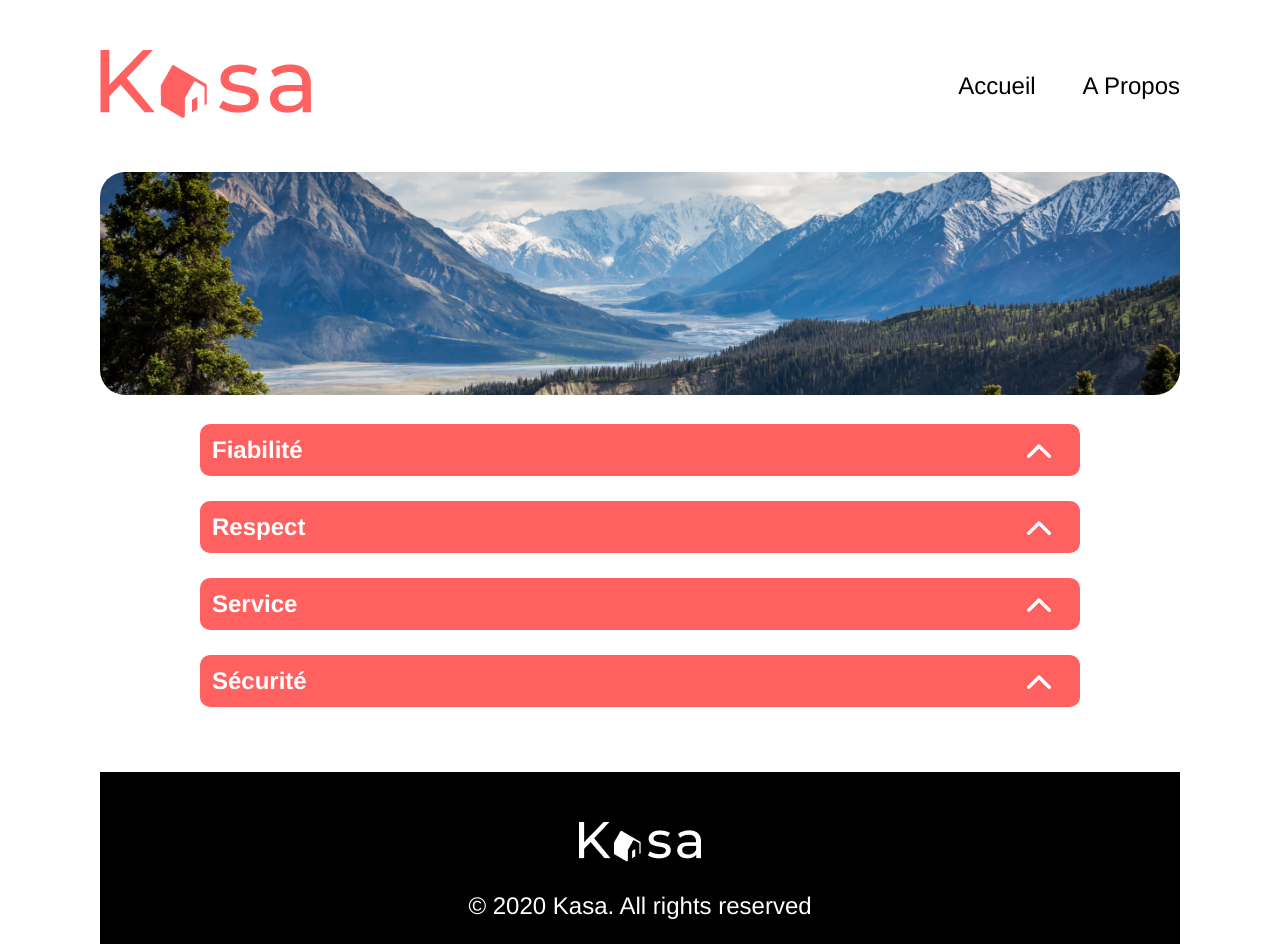
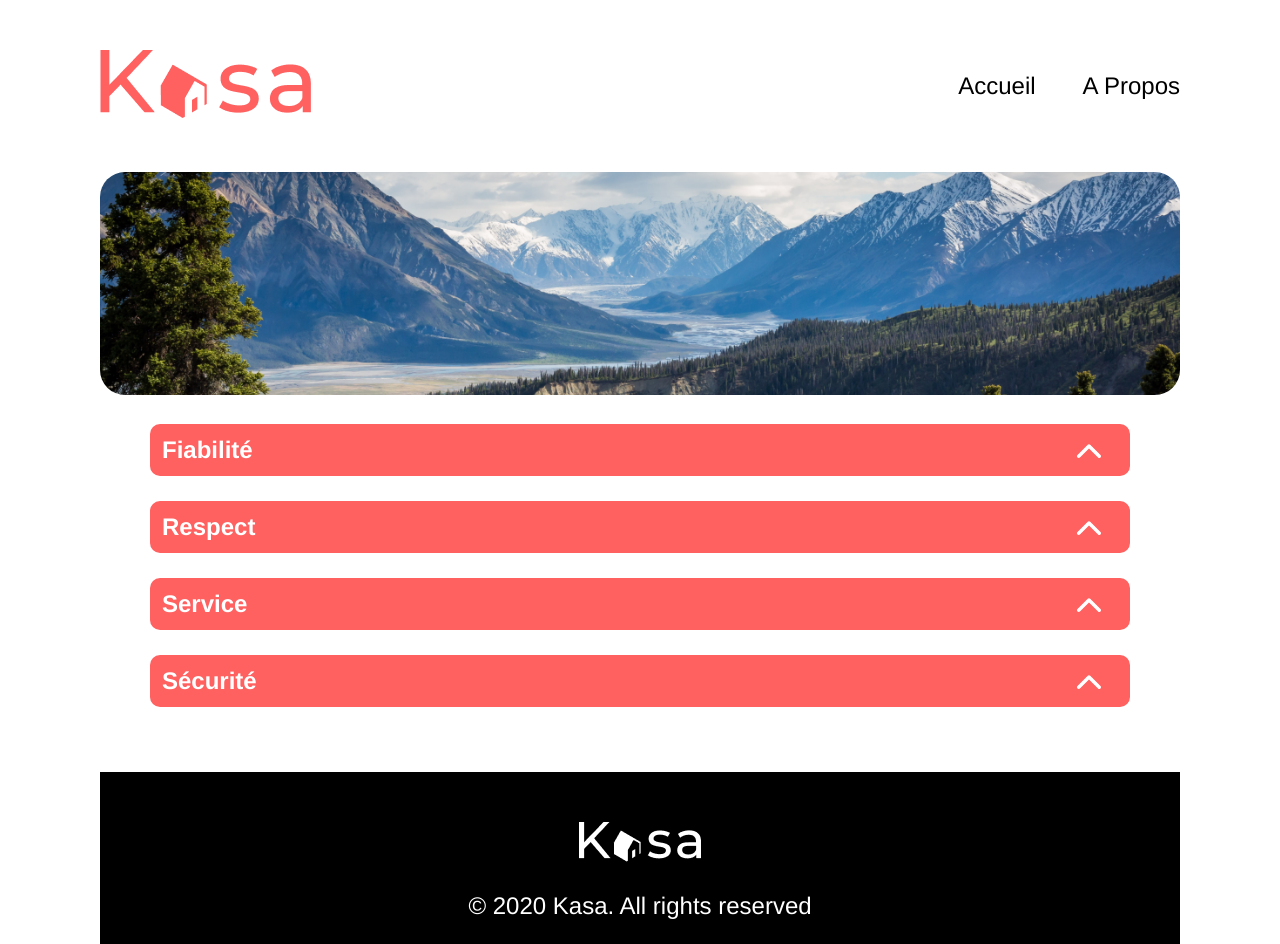
Before and after one commit to GazzaThomo/Kasa, a React (Vite) app in the folder kasa-app/: page /a-propos in a window 1280 px wide. Built offline with nearby package versions, Linux system fonts and the light colour scheme.

Commit message:
bug :scss classname

```diff
--- a/kasa-app/src/Pages/A-propos/index.jsx
+++ b/kasa-app/src/Pages/A-propos/index.jsx
@@ -6,7 +6,7 @@ function Apropos() {
   return (
     <div>
       <img src={mountains} alt="moutains" className="aPropos-image" />
-      <div className="collapse-container">
+      <div className="aPropos-collapse-container">
         {data.map((item, index) => (
           <Collapse title={item.title} key={`${index}-collapse`}>
             <p>{item.content}</p>
--- a/kasa-app/src/sass/layout.css
+++ b/kasa-app/src/sass/layout.css
@@ -271,7 +271,7 @@
   border-radius: 25px;
 }
 
-.collapse-container {
+.aPropos-collapse-container {
   padding-left: 50px;
   padding-right: 50px;
 }
--- a/kasa-app/src/sass/pages/_apropos.scss
+++ b/kasa-app/src/sass/pages/_apropos.scss
@@ -5,7 +5,7 @@
   border-radius: 25px;
 }
 
-.collapse-container {
+.aPropos-collapse-container {
   padding-left: 50px;
   padding-right: 50px;
 }
```
